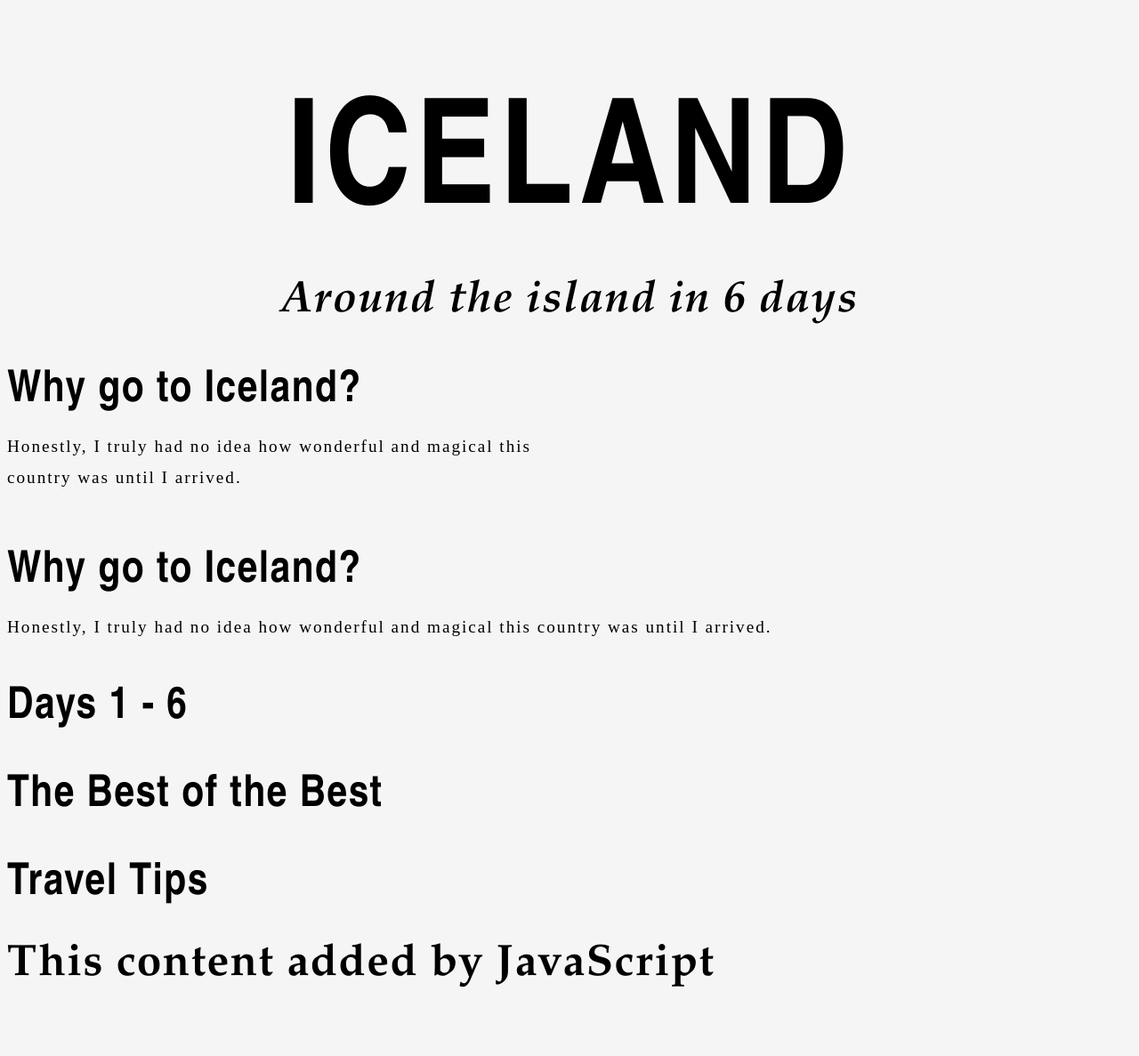
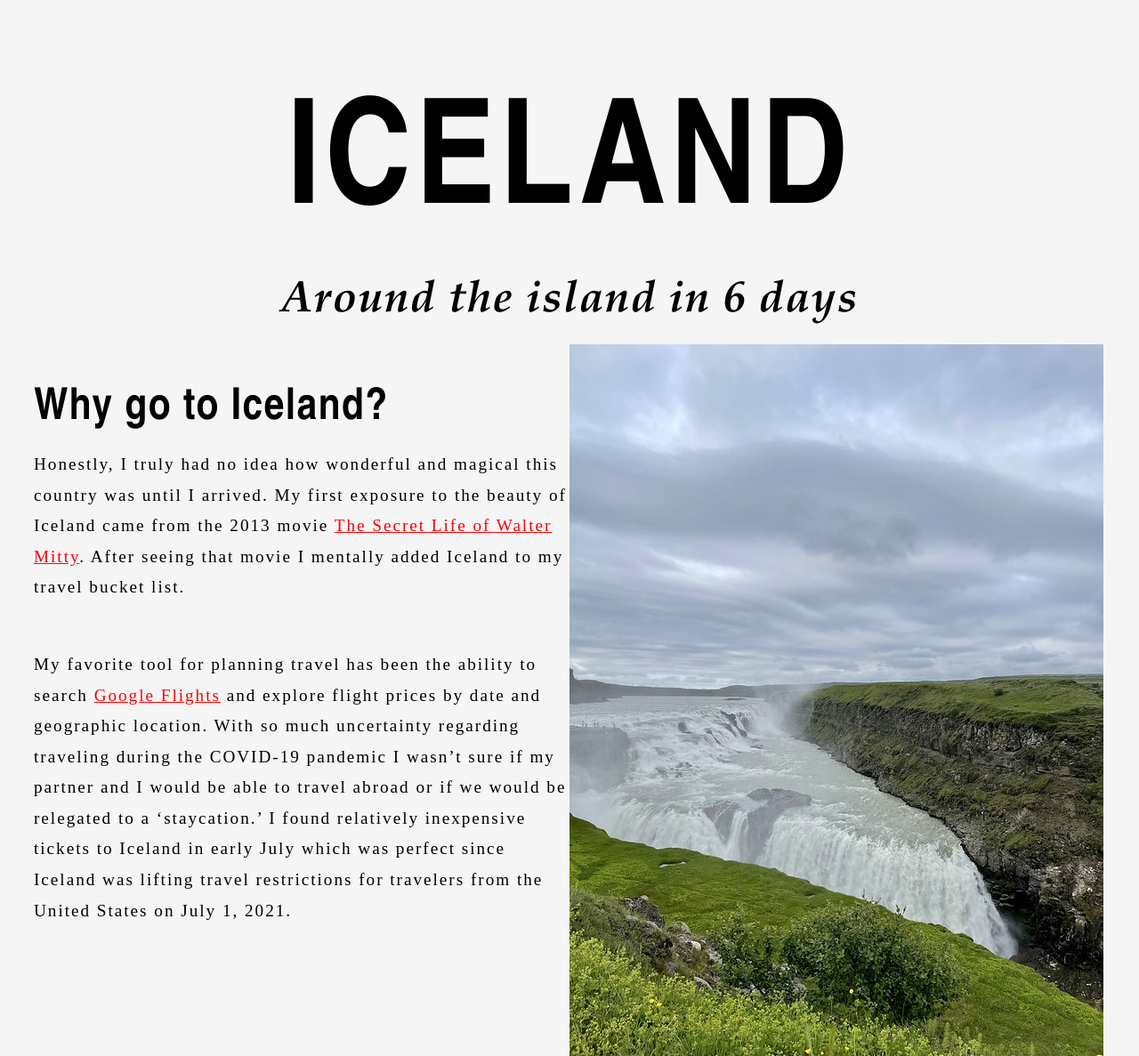
Before and after one commit to fortfreedom3/iceland-wonders, a plain HTML site: page index.html in a window 1280 px wide. Shown: the top 1187 px of the page at 89% size. Before the commit the page ends 1118 px from the top, so only its background shows below. Drawn offline with Linux system fonts and the light colour scheme.

Commit message:
edited text in why iceland section

```diff
--- a/index.html
+++ b/index.html
@@ -10,24 +10,31 @@
         <h2><em>Around the island in 6 days</em></h2>
     </div>
 
-    <div class="row">
+    <div id="why-iceland" class="row">
         <div class="column">   <h3>Why go to Iceland?</h3>
-            <p>Honestly, I truly had no idea how wonderful and magical this country was until I arrived.</p>
+            <p>Honestly, I truly had no idea how wonderful and magical this country
+                was until I arrived. My first exposure to the beauty of Iceland came
+                from the 2013 movie <a href="https://www.imdb.com/title/tt0359950/?ref_=fn_al_tt_1" target="_blank">
+                The Secret Life of Walter Mitty</a>. After seeing that movie I mentally
+                added Iceland to my travel bucket list.</p>
+            <br>
+            <p>My favorite tool for planning travel has been the ability to search <a href=“https://www.google.com/flights” target=“_blank”>Google Flights</a> and explore flight prices by date and geographic location. With so much uncertainty regarding traveling during the COVID-19 pandemic I wasn’t sure if my partner and I would be able to travel abroad or if we would be relegated to a ‘staycation.’ I found relatively inexpensive tickets to Iceland in early July which was perfect since Iceland was lifting travel restrictions for travelers from the United States on July 1, 2021.
+            </p>
         </div>
-        <div class="column"></div>
+        <div class="column"><img src="images/gullfoss-waterfall.jpg"/></div>
       </div>
 
-    <div id="why-iceland">
-        <h3>Why go to Iceland?</h3>
-        <p>Honestly, I truly had no idea how wonderful and magical this country was until I arrived.</p>
-    </div>
+    <!-- <div id="days">
+        <h3>Days 1 - 6</h3>
+    </div> -->
 
-    <div id="days">
-        <h3>Days 1 - 6</h3>
-    </div>
+    <div id="favorite-sites" class="row">
+        <div class="column">
+        <h3>My Favorite Sites</h3>
+        </div>
 
-    <div id="dont-miss">
-        <h3>The Best of the Best</h3>
+        <div class="column">
+        </div>
     </div>
 
     <div id="travel-tips">
--- a/style.css
+++ b/style.css
@@ -4,6 +4,17 @@ body {
 
 #title-box {
     text-align: center;
+}
+
+
+#why-iceland {
+    padding: 20px;
+    margin-left: 10px;
+    margin-right: 10px;
+}
+
+#favorite-sites {
+
 }
 
 .column {
@@ -60,6 +71,27 @@ body {
     margin-bottom: 15px;
   }
 
+
+/* unvisited link */
+a:link {
+    color: red;
+  }
+
+  /* visited link */
+  a:visited {
+    color: green;
+  }
+
+  /* mouse over link */
+  a:hover {
+    color: hotpink;
+  }
+
+  /* selected link */
+  a:active {
+    color: blue;
+  }
+
   /* span {
     display: inline-block;
     font-size: 1em;
```
Also changed, not shown: images/gullfoss-waterfall.jpg (added), 4 other files.
